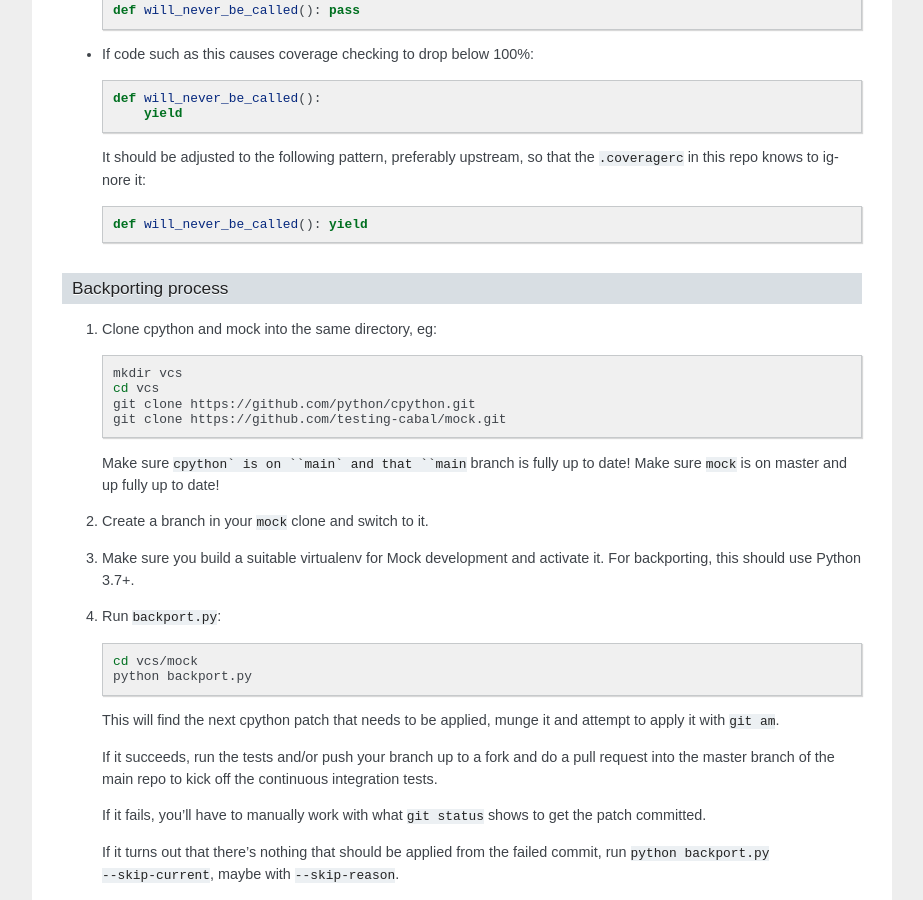
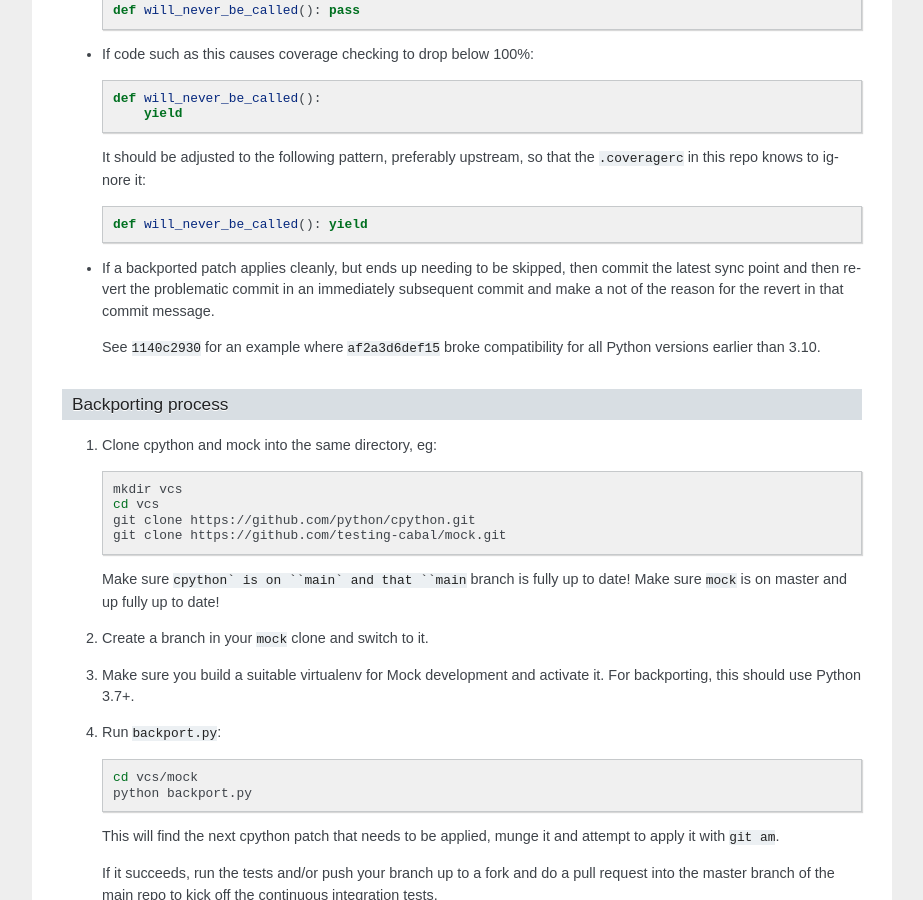
Before and after one commit to testing-cabal/mock, a Sphinx documentation site: the page built from docs/index.txt, in a window 1280 px wide and 900 px high, scrolled down 1841 px. Shown: the whole window, without its empty margins (198-1121 px from the left). Built offline with Sphinx 7.4.7, drawn with Linux system fonts in a browser that asks for light colours; the version number is read from the project's files by our own code.

Commit message:
Note about skip/reverting patches after they've been backported.

```diff
--- a/docs/index.txt
+++ b/docs/index.txt
@@ -131,6 +131,13 @@ Backporting rules
 
       def will_never_be_called(): yield
 
+- If a backported patch applies cleanly, but ends up needing to be skipped,
+  then commit the latest sync point and then revert the problematic commit in an immediately
+  subsequent commit and make a not of the reason for the revert in that commit message.
+
+  See ``1140c2930`` for an example where ``af2a3d6def15`` broke compatibility for all Python
+  versions earlier than 3.10.
+
 Backporting process
 -------------------
 
```
